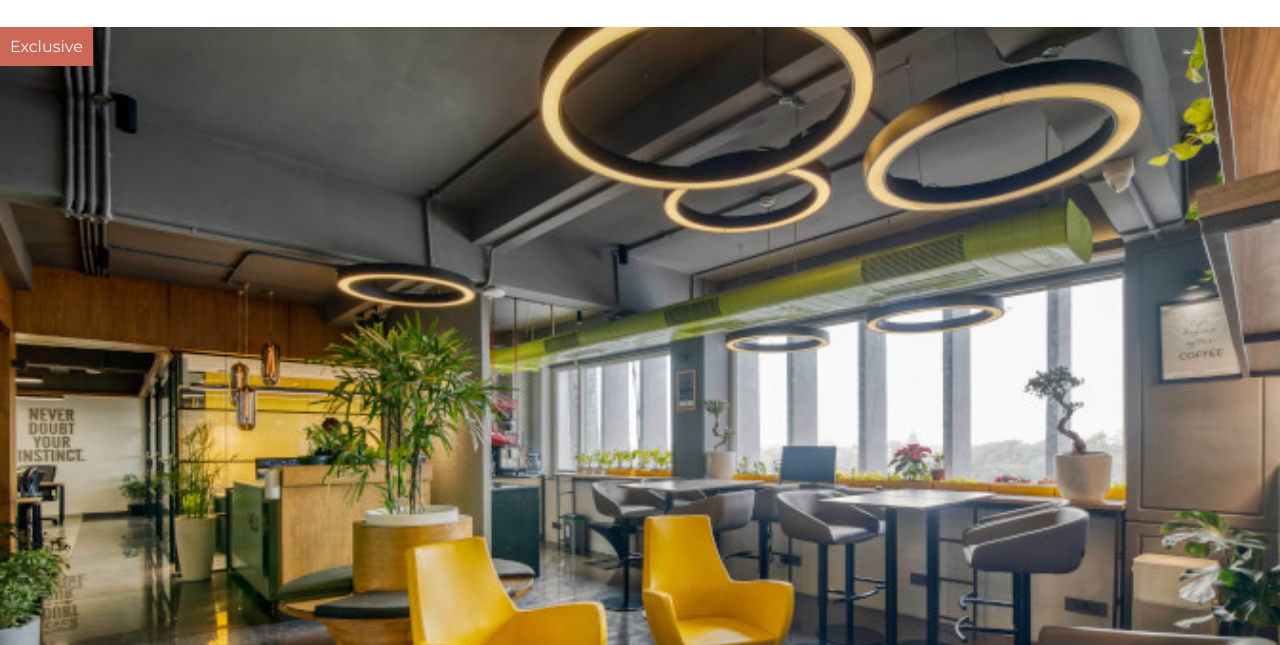
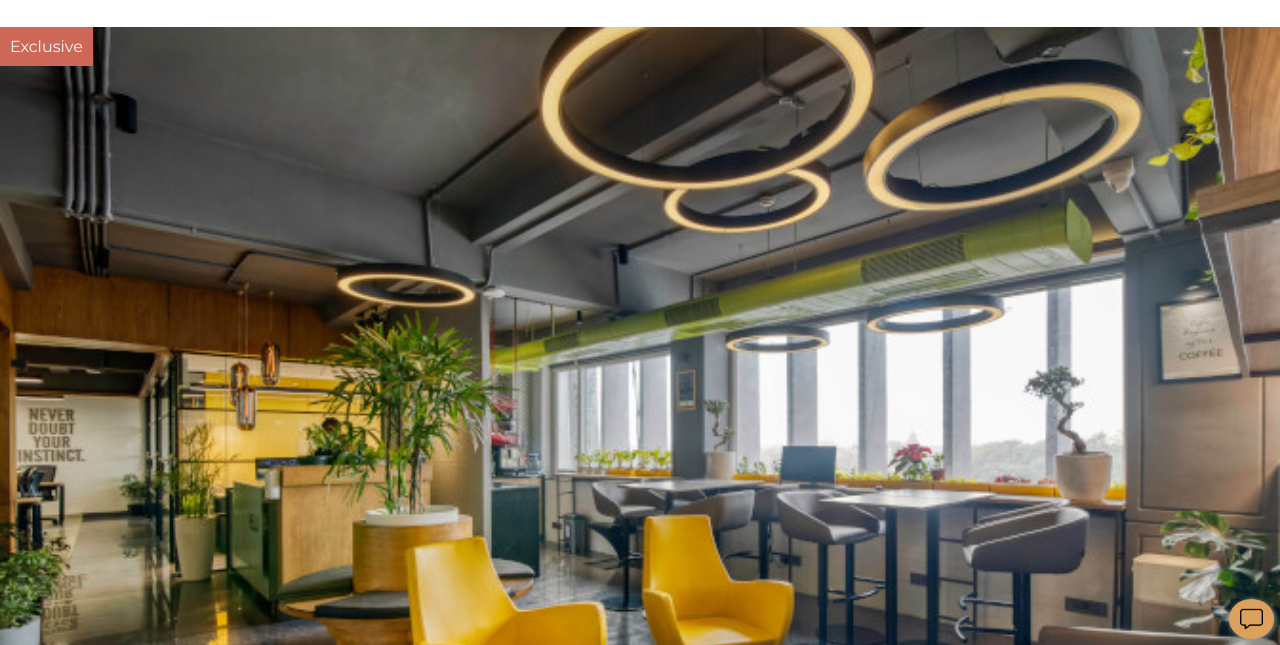
Before and after one commit to adhizsrm/mock-co-working-space, a plain HTML site: page index.html in a window 1280 px wide. Shown: the part 155-800 px from the top of the page. Drawn offline with Linux system fonts and the light colour scheme.

Commit message:
adding chatbot icon

```diff
--- a/index.css
+++ b/index.css
@@ -69,6 +69,8 @@ h1 {
 }
 
 button {
+    /*margin: auto;*/
+    align-self: center;
     background-color: #cd6858;
     color: whitesmoke;
     padding: 10px 15px;
@@ -76,3 +78,22 @@ button {
     border: none;
     cursor: pointer;
 }
+
+.chatbox-bg {
+    position: fixed;
+    bottom: 6px;
+    right: 6px;
+    display: flex;
+    flex-direction: column;
+    background-color: #dda15e;
+    width: 45px;
+    height: 40px;
+    border-radius: 50%;
+    cursor: pointer;
+    box-shadow: 1px 1px 5px #999;
+}
+
+.chatbox-img {
+    width: 50%;
+    margin: auto;
+}
--- a/index.html
+++ b/index.html
@@ -52,7 +52,9 @@
 					<button>Book</button>
 				</div>
 			</section>
-
 		</main>
+		<div class = "chatbox-bg">
+			<img src="images/message.png" class="chatbox-img" alt="chatbox">
+		</div>
 	</body>
 </html>
```
Also changed, not shown: images/message.png (added).
